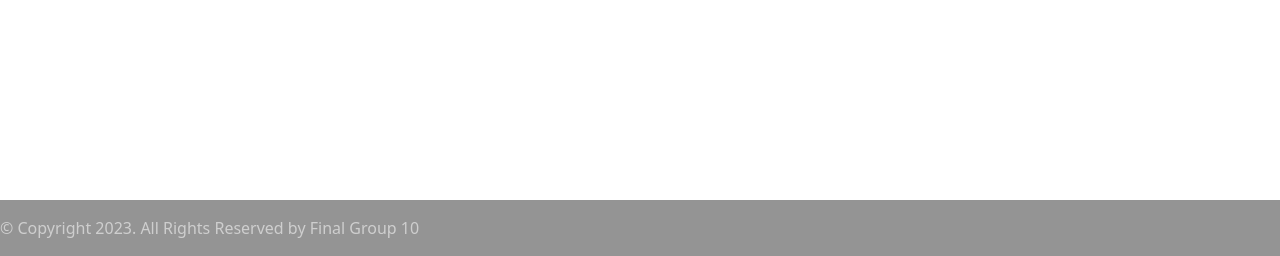
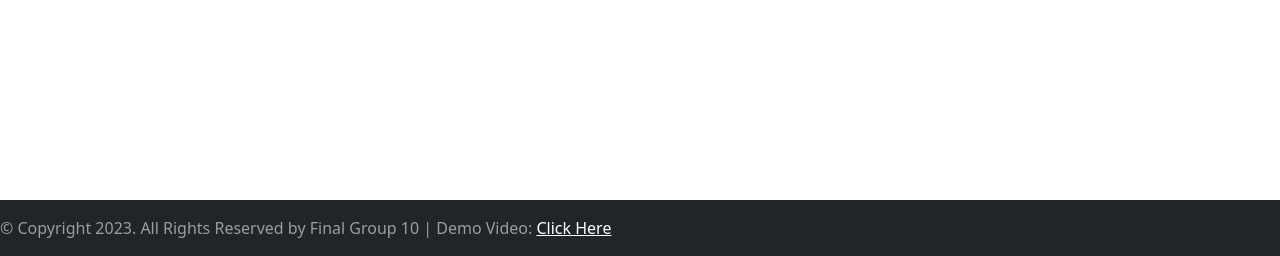
Before and after one commit to Pusnikai/Incident-Manager, a Node server app: page /assignments/ in a window 1280 px wide. Shown: the part 544-800 px from the top of the page. Run offline with Node 20, Linux system fonts and the light colour scheme; data that the repository does not hold is empty; some libraries are stand-ins or nearby versions.

Commit message:
added video demo and changed bottom nav bar color

```diff
--- a/server/views/partials/bottom_nav.ejs
+++ b/server/views/partials/bottom_nav.ejs
@@ -1,4 +1,4 @@
 <!-- bottom navbar -->
-<nav class="navbar fixed-bottom navbar-dark" style="background-color: rgba(122, 122, 122, 0.8);">
-    <h10 class="navbar-text">&copy; Copyright 2023. All Rights Reserved by Final Group 10 </h10>
+<nav class="navbar fixed-bottom navbar-dark bg-dark" >
+    <h10 class="navbar-text">&copy; Copyright 2023. All Rights Reserved by Final Group 10 | Demo Video: <a href="https://youtu.be/WsFMwAaRgVA"> Click Here </a> </h10>
 </nav>
```
